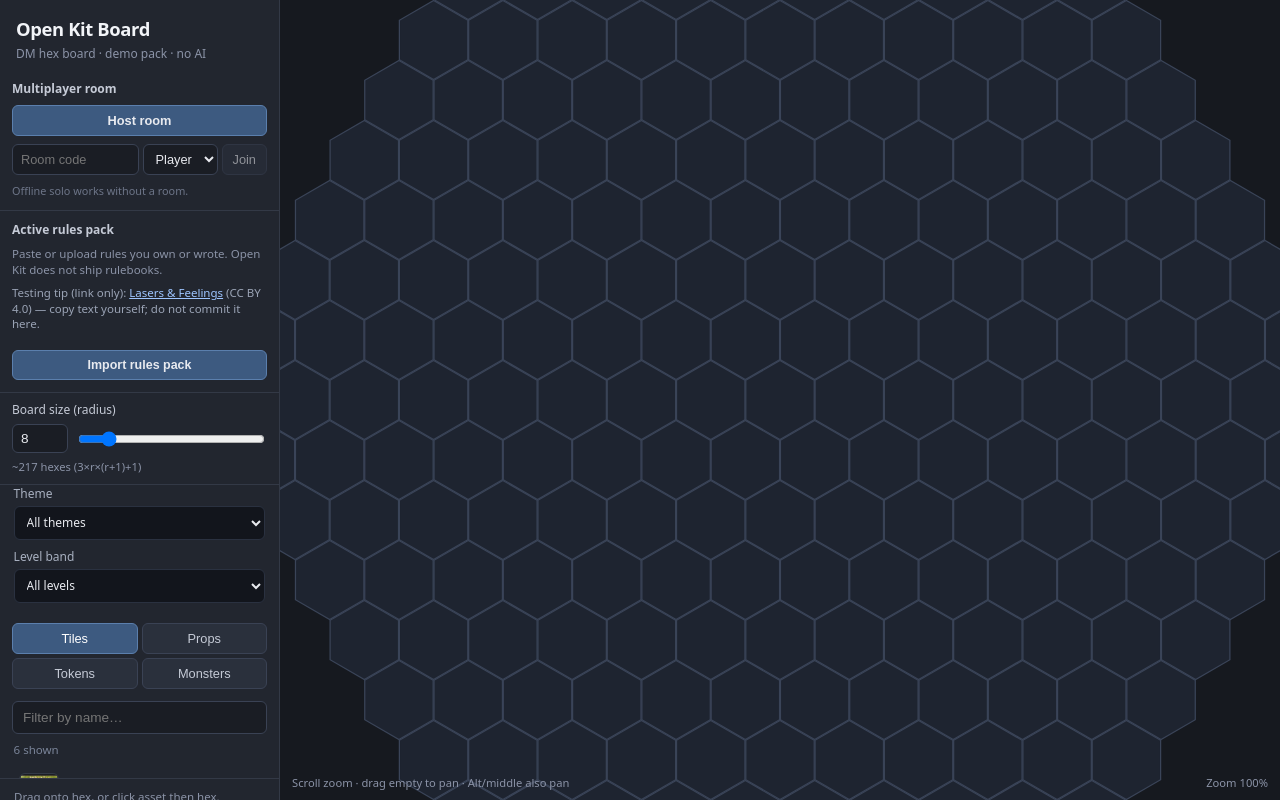
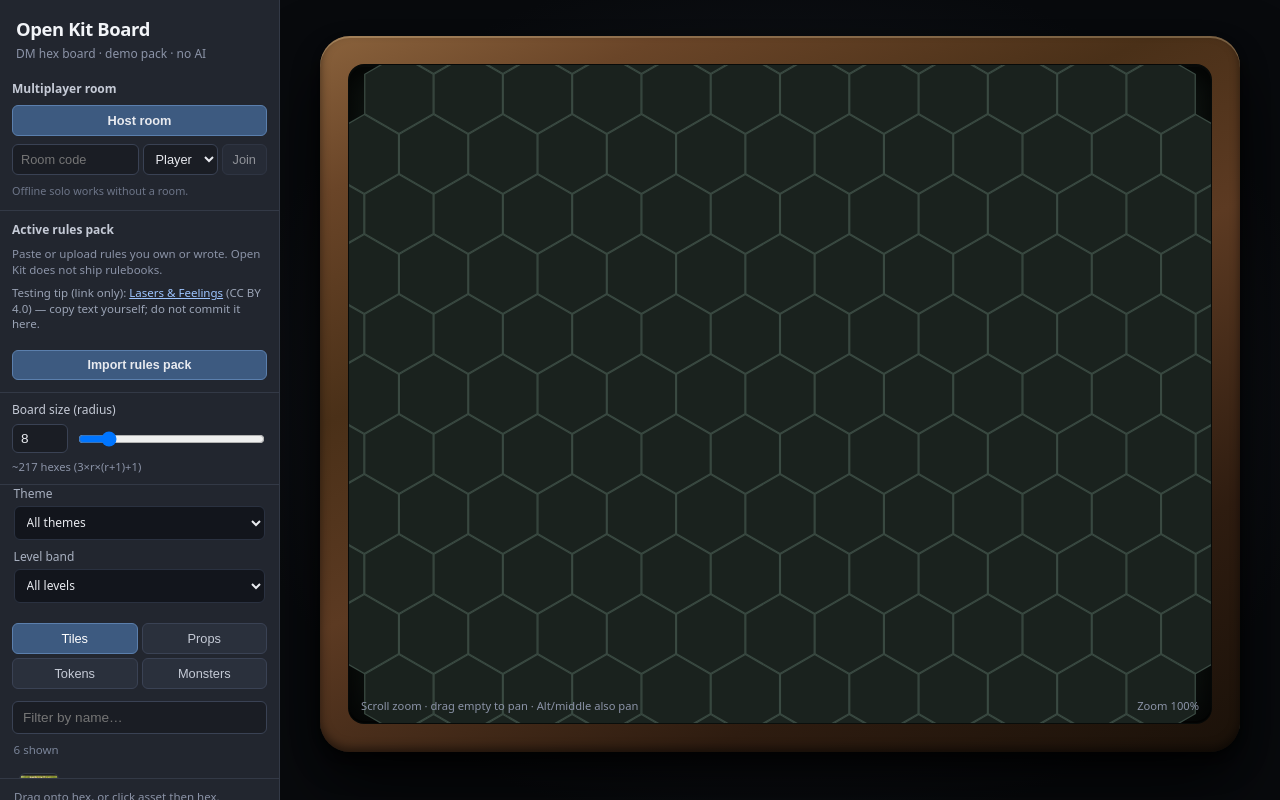
Before and after one commit to GrokCodeReliant/OpenKit-Board, a React (Vite) app: page / in a window 1280 px wide. Built offline with nearby package versions, Linux system fonts and the light colour scheme.

Commit message:
feat: Bite 1 table well — recessed hex board as table object
Wrap the hex playfield in a wood-rimmed table with a felt well
(inner shadow) and soft drop shadow so the board reads as an
object on a void, not a full-window map. Filters/rooms/rules pack
unchanged.

```diff
--- a/src/App.css
+++ b/src/App.css
@@ -199,6 +199,70 @@
   min-width: 0;
   display: flex;
   flex-direction: column;
+  /* Void behind the table so the board reads as an object */
+  background: radial-gradient(ellipse at center, #1c2028 0%, #080a0d 78%);
+  align-items: stretch;
+  justify-content: stretch;
+  padding: 36px 40px 48px;
+  box-sizing: border-box;
+  overflow: hidden;
+}
+
+.table-stage {
+  flex: 1;
+  min-height: 0;
+  width: 100%;
+  display: flex;
+  align-items: center;
+  justify-content: center;
+}
+
+/* Outer table surface: wood rim + soft drop shadow */
+.table-object {
+  width: min(100%, 1040px);
+  height: min(100%, 720px);
+  max-width: 1040px;
+  max-height: 720px;
+  min-height: 280px;
+  display: flex;
+  border-radius: 30px;
+  padding: 28px;
+  box-sizing: border-box;
+  background:
+    linear-gradient(
+      155deg,
+      #8a623c 0%,
+      #6a4528 14%,
+      #4a3018 34%,
+      #5c3a22 52%,
+      #2e1c10 78%,
+      #1a1109 100%
+    );
+  box-shadow:
+    0 36px 70px rgba(0, 0, 0, 0.65),
+    0 14px 28px rgba(0, 0, 0, 0.45),
+    0 4px 8px rgba(0, 0, 0, 0.4),
+    inset 0 2px 0 rgba(255, 230, 180, 0.28),
+    inset 0 -4px 10px rgba(0, 0, 0, 0.5);
+}
+
+/* Recessed felt / dark-wood well with inner shadow */
+.table-well {
+  flex: 1;
+  min-height: 0;
+  min-width: 0;
+  display: flex;
+  flex-direction: column;
+  border-radius: 16px;
+  overflow: hidden;
+  border: 1px solid rgba(0, 0, 0, 0.55);
+  background:
+    radial-gradient(ellipse at 50% 38%, #2a3830 0%, #16201a 48%, #0c100e 100%);
+  box-shadow:
+    inset 0 0 56px rgba(0, 0, 0, 0.78),
+    inset 0 8px 22px rgba(0, 0, 0, 0.6),
+    inset 0 2px 0 rgba(255, 255, 255, 0.05),
+    inset 0 -2px 0 rgba(0, 0, 0, 0.55);
 }
 
 .banner {
@@ -239,10 +303,11 @@
   flex: 1;
   position: relative;
   overflow: hidden;
-  background: radial-gradient(ellipse at center, #252a35 0%, #16191f 70%);
+  background: transparent;
   cursor: default;
   touch-action: none;
   user-select: none;
+  min-height: 0;
 }
 
 .hex-board.dragging {
@@ -256,13 +321,13 @@
 }
 
 .hex-cell {
-  fill: #1e2430;
-  stroke: #3a4458;
+  fill: #1a221e;
+  stroke: #3a4a42;
   stroke-width: 1.25;
 }
 
 .hex-cell.hover {
-  fill: #2a3548;
+  fill: #2a3a32;
   stroke: #6a8fc0;
 }
 
@@ -301,6 +366,19 @@
     height: 42vh;
     border-right: none;
     border-bottom: 1px solid #333946;
+  }
+  .main {
+    padding: 14px 14px 20px;
+  }
+  .table-object {
+    padding: 16px;
+    border-radius: 20px;
+    max-height: none;
+    height: 100%;
+    width: 100%;
+  }
+  .table-well {
+    border-radius: 12px;
   }
 }
 
--- a/src/App.tsx
+++ b/src/App.tsx
@@ -383,6 +383,9 @@ function App() {
             scenes.
           </div>
         )}
+        <div className="table-stage">
+          <div className="table-object" aria-label="Game table">
+            <div className="table-well">
               <HexBoard
                 mapRadius={mapRadius}
                 assetsById={assetsById}
@@ -399,6 +402,9 @@ function App() {
                 onMovePiece={onMovePiece}
                 onDropAsset={placeAsset}
               />
+            </div>
+          </div>
+        </div>
       </main>
     </div>
   )
```
Lines whose indentation alone changed are shown as unchanged.
